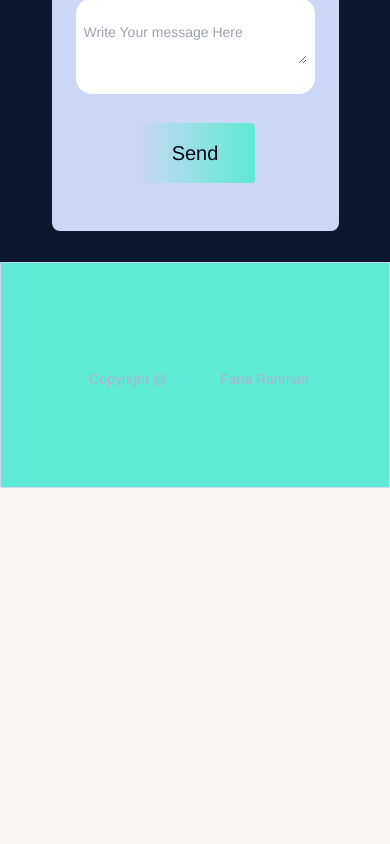
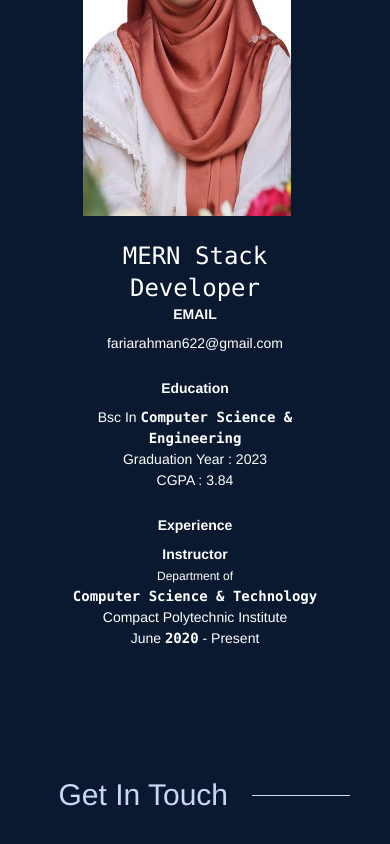
Before and after one commit to faria-r/Portfolio, a React (Create React App) app: page / in a window 390 px wide. Shown: the part 6864-7708 px from the top of the page. Before the commit the page ends 7352 px from the top, so only its background shows below. Built offline with nearby package versions, Linux system fonts and the light colour scheme; what tailwind-clip-path would draw is missing.

Commit message:
Updated Developer Info

```diff
--- /dev/null
+++ b/src/Components/Home/DevInfo/DevInfo.js
@@ -0,0 +1,110 @@
+import React from "react";
+import fr from "../../../assets/img/fr.jpg";
+import check from "../../../assets/img/checked.png";
+const DevInfo = () => {
+  return (
+    <div className="w-auto text-white  p-6 text-center my-16 mb-16 ">
+      <h2 className="w-max mx-auto border-x-[1px] px-4 text-green-600 border-white text-center font-mono font-bold text-2xl lg:text-5xl my-16">
+        Meet Faria Rahman
+      </h2>
+      <div className="w-[80vw] mx-auto lg:flex justify-center  text-center p-6">
+        <div className="mr-4 mx-auto">
+          <img className=" w-52 mx-auto h-[46vh]" src={fr} alt="" />
+        </div>
+        <div className="text-center lg:text-start mx-auto pt-6 lg:pt-2">
+          <h2 className="text-2xl font-mono">MERN Stack Developer</h2>
+          <div className="">
+
+            {/* <div>
+              <p className="font-bold mb-2">PHONE</p>
+              <p>+880 1970-477973</p>
+            </div> */}
+            <div>
+              <p className="font-bold mb-2 ">EMAIL</p>
+              <p className="lowercase">FARIARAHMAN622@GMAIL.COM</p>
+            </div>
+            {/* <div className=" mt-6">
+              <p className="font-bold mb-2 ">Technology</p>
+              <div className="flex w-auto justify-between items-center gap-x-16">
+                <div>
+                  <p className="flex items-center gap-1 ">
+                    <img className="w-4 h-4" src={check} alt="" srcset="" />{" "}
+                    ReactJS
+                  </p>
+                  <p className="flex items-center gap-1 ">
+                    <img className="w-4 h-4" src={check} alt="" srcset="" />{" "}
+                    Javascript
+                  </p>
+                  <p className="flex items-center gap-1 ">
+                    <img className="w-4 h-4" src={check} alt="" srcset="" /> ES6
+                  </p>
+                  <p className="flex items-center gap-1 ">
+                    <img className="w-4 h-4" src={check} alt="" srcset="" />{" "}
+                    TailwindCSS
+                  </p>
+                  <p className="flex items-center gap-1 ">
+                    <img className="w-4 h-4" src={check} alt="" srcset="" />{" "}
+                    Firebase
+                  </p>
+                </div>
+                <div>
+                  <p className="flex items-center gap-1 ">
+                    <img className="w-4 h-4" src={check} alt="" srcset="" />{" "}
+                    ExpressJS
+                  </p>
+                  <p className="flex items-center gap-1 ">
+                    <img className="w-4 h-4" src={check} alt="" srcset="" />{" "}
+                    NodeJS
+                  </p>
+                  <p className="flex items-center gap-1 ">
+                    <img className="w-4 h-4" src={check} alt="" srcset="" /> JWT
+                  </p>
+                  <p className="flex items-center gap-1 ">
+                    <img className="w-4 h-4" src={check} alt="" srcset="" />{" "}
+                    RESTAPI
+                  </p>
+                  <p className="flex items-center gap-1 ">
+                    <img className="w-4 h-4" src={check} alt="" srcset="" />{" "}
+                    CRUD
+                  </p>
+                </div>
+              </div>
+            </div> */}
+            <div className="w-auto mt-6">
+              <p className="font-bold mb-2 ">Education</p>
+              <p className="">
+                Bsc In{" "}
+                <span className="font-mono font-bold">
+                  Computer Science & Engineering
+                </span>
+              </p>
+              <p className="">Graduation Year : 2023</p>
+              <p className="">CGPA : 3.84</p>
+            </div>
+          </div>
+
+
+        </div>
+        <div className=" lg:text-start mt-6">
+            <p className="font-bold mb-2 ">Experience</p>
+            <p className="">
+              <span className="font-bold"> Instructor</span> <br />
+              <span className="text-xs leading-none"> Department of </span>{" "}
+              <br />
+              <span className="font-mono font-bold">
+                Computer Science & Technology
+              </span>
+            </p>
+            <p className="">Compact Polytechnic Institute</p>
+            <p className="">
+              {" "}
+              June <span className="font-mono font-semibold">2020</span> -
+              Present
+            </p>
+          </div>
+      </div>
+    </div>
+  );
+};
+
+export default DevInfo;
--- a/src/Components/Home/Home/Home.js
+++ b/src/Components/Home/Home/Home.js
@@ -7,6 +7,7 @@ import Title from '../../Title/Title';
 
 import FeaturedProjects from '../../FeaturedProjects/FeaturedProjects';
 import Skills from '../../SKILLS/Skills';
+import DevInfo from '../DevInfo/DevInfo';
 const Home = () => {
     const year = new Date();
     return (
@@ -31,6 +32,9 @@ const Home = () => {
        <div  id='skills' className='mt-16 mb-16'>
       <Skills></Skills>
        </div>
+       <div className='mt-16 mb-16'>
+     <DevInfo></DevInfo>
+       </div>
        <div id='#contact' className='mt-20'>
      <Title value={'Get In Touch'}></Title>
        <Contact></Contact>
```
Also changed, not shown: src/assets/img/checked.png (added), src/assets/img/fr.jpg (added).
